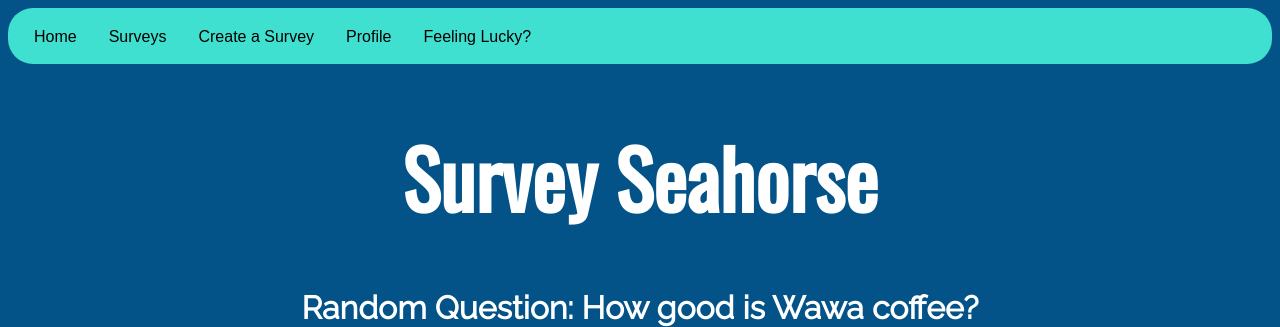
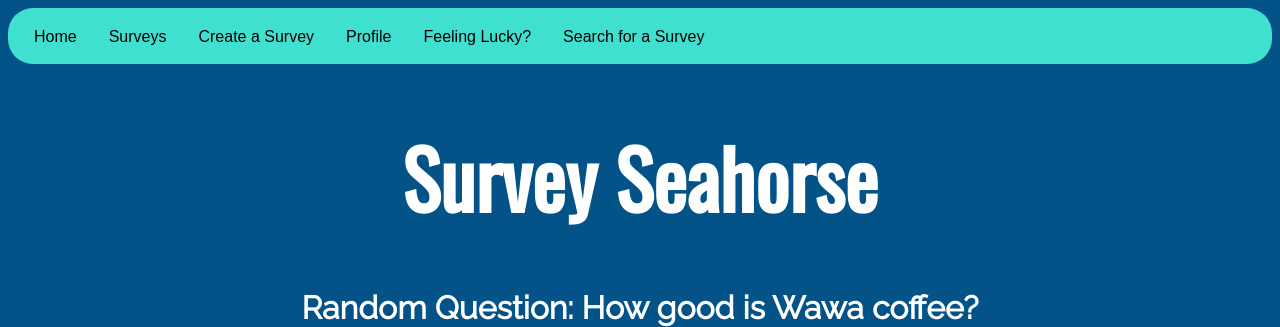
Before and after one commit to JKubach/Survey-Seahorse, a PHP site: page /index.php in a window 1280 px wide. Shown: the top 327 px of the page. Run offline with PHP 8.4, Linux system fonts and the light colour scheme; data comes from the database, SQL or seed files in the repository.

Commit message:
Added search button

```diff
--- a/website/res/navbar.php
+++ b/website/res/navbar.php
@@ -50,6 +50,7 @@ $luckyUrl = "takesurvey.php?sid=" . $feelinLucky['survey_id'];
         <a href="createsurvey.php" target=""> Create a Survey </a>
         <a href="profile.php" target=""> <?php echo $profile; ?> </a>
         <a href="<?php echo $luckyUrl?>" target=""> Feeling Lucky? </a>
+        <a href="findsurvey.php" target=""> Search for a Survey</a>
     </div>
     <br><br>
 </div>
```
